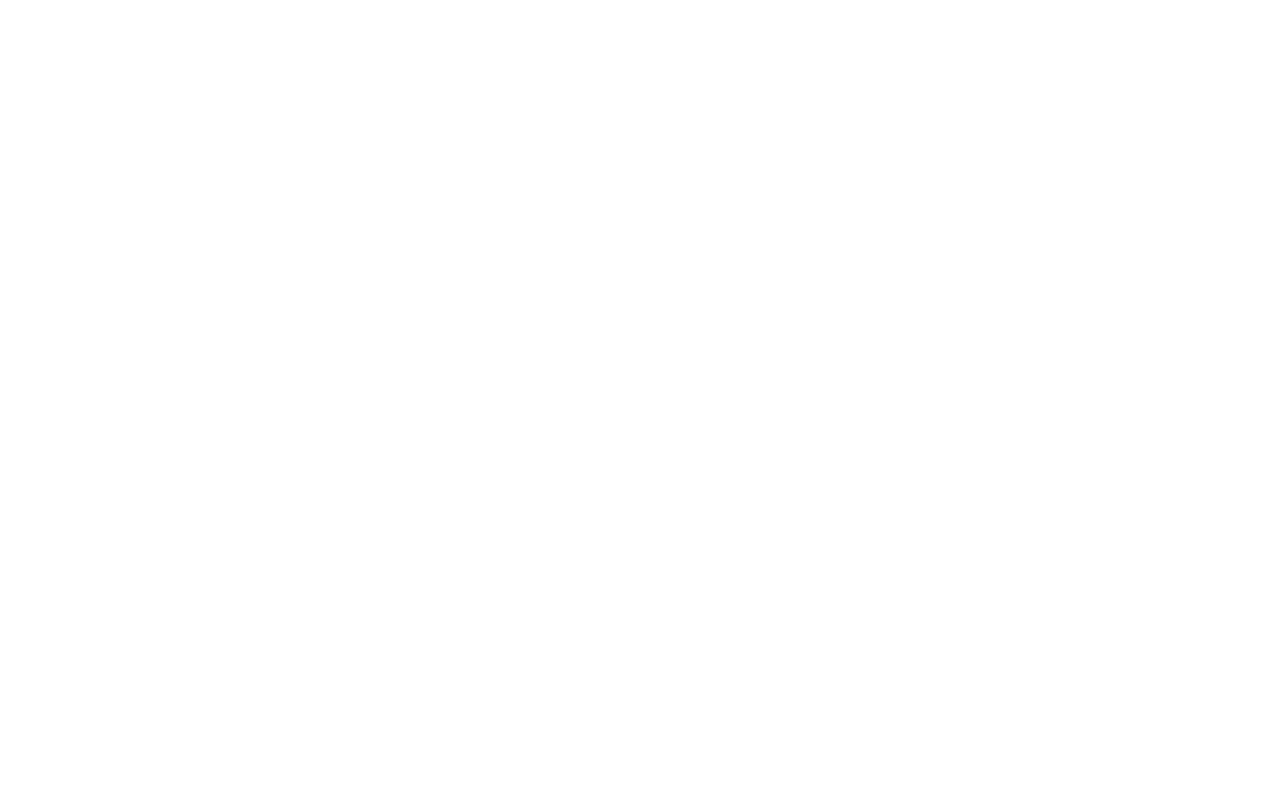
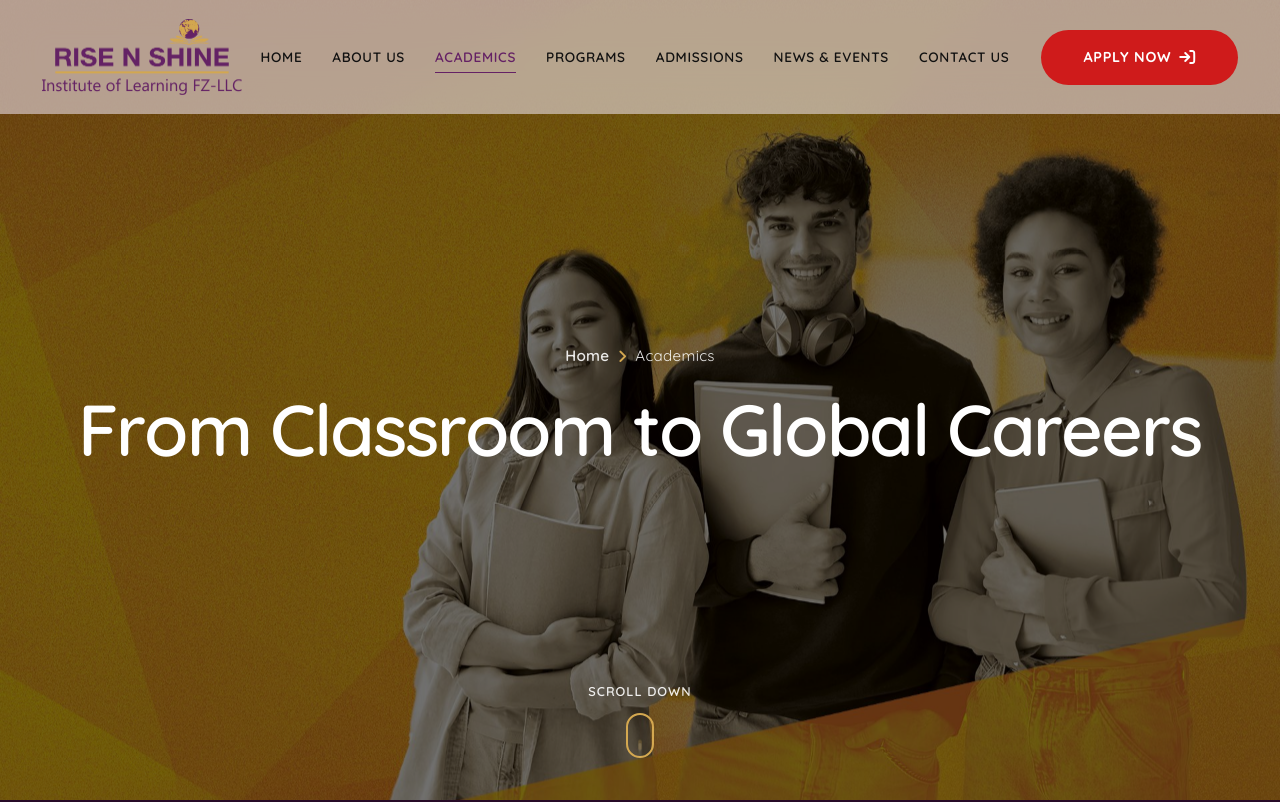
Before and after one commit to thecoderashok/rise-n-shine, a React (Vite) app: page /academics in a window 1280 px wide. Before the commit this address had no page. Shown: the top 802 px of the page. Built offline with nearby package versions, Linux system fonts and the light colour scheme.

Commit message:
updated page

```diff
--- a/src/App.scss
+++ b/src/App.scss
@@ -198,7 +198,7 @@ header {
         width: 100%;
         height: 100%;
         overflow: hidden;
-        border-radius: 14px;
+        border-radius: 18px;
 
         img {
             min-height: 420px;
@@ -2295,7 +2295,7 @@ header {
         position: relative;
         width: 100%;
         height: 100%;
-        border-radius: 20px;
+        border-radius: 18px;
         overflow: hidden;
         background: #362c41;
         min-height: 380px;
@@ -2433,12 +2433,12 @@ header {
     .founder-message-item {
         position: relative;
         background: #ffffff;
-        border-radius: 20px;
+        border-radius: 18px;
         overflow: hidden;
 
         .founder-item-inner {
             .row {
-                align-items: center;
+                // align-items: center;
                 justify-content: space-between;
             }
         }
@@ -2452,11 +2452,11 @@ header {
 
             .founder-media-col {
                 .image-container {
-                    border-radius: 16px 0 0 0;
+                    border-radius: 18px 0 0 0;
                 }
 
                 .info-block {
-                    border-radius: 0 0 0 16px;
+                    border-radius: 0 0 0 18px;
                 }
             }
         }
@@ -2464,18 +2464,20 @@ header {
 
     .founder-media-col {
         position: relative;
+        display: flex;
+        flex-wrap: wrap;
 
         .image-container {
             position: relative;
             width: 100%;
-            aspect-ratio: 1/ 1;
-            border-radius: 0 16px 0 0;
+            border-radius: 0 18px 0 0;
             overflow: hidden;
             background: #f5f2ec;
 
             img {
                 width: 100%;
                 height: 100%;
+                aspect-ratio: 1/ 1;
                 object-fit: cover;
                 object-position: center top;
                 transition: transform 0.6s cubic-bezier(0.16, 1, 0.3, 1);
@@ -2490,8 +2492,9 @@ header {
             }
         }
         .info-block {
+            width: 100%;
             background: var(--color-primary);
-            border-radius: 0 0 14px 0;
+            border-radius: 0 0 18px 0;
             padding: 18px 20px;
             display: flex;
             flex-direction: column;
@@ -2521,6 +2524,9 @@ header {
     .founder-text-col {
         position: relative;
         padding: 50px;
+        display: flex;
+        align-items: center;
+        flex-wrap: wrap;
 
         .content-wrapper {
             position: relative;
@@ -2566,6 +2572,10 @@ header {
         }
     }
 }
+
+
+
+
 
 .contact-map-sec {
     iframe {
--- a/src/AppRoutes.jsx
+++ b/src/AppRoutes.jsx
@@ -5,6 +5,7 @@ import PageWrapper from './components/Route/PageWrapper';
 import Layout from './Layout';
 const Home = lazy(() => import('./Pages/Home/Home'));
 const AboutUs = lazy(() => import('./Pages/AboutUs/AboutUs'));
+const Academics = lazy(() => import('./Pages/Academics/Academics'));
 
 const AppRoutes = () => {
     // const { customPathname } = useCustomRouter();
@@ -18,6 +19,10 @@ const AppRoutes = () => {
         {
             path: "/about-us",
             component: <AboutUs />,
+        },
+        {
+            path: "/academics",
+            component: <Academics />,
         },
     ];
 
--- a/src/Pages/AboutUs/components/FounderMessageSec.jsx
+++ b/src/Pages/AboutUs/components/FounderMessageSec.jsx
@@ -116,12 +116,12 @@ const FounderMessageSec = () => {
                         <div key={index} className={classes("founder-message-item", (index % 2 !== 0) && "reverse-order")}>
                             <ScrollReveal direction="fade-up" offset={40} delay={index * 0.1}>
                                 <div className="founder-item-inner">
-                                    <div className="row align-items-center">
+                                    <div className="row">
                                         <div className="col-lg-4 founder-media-col">
                                             <div className="image-container">
                                                 <Image
                                                     src={`/images/team/${item.image}`}
-                                                    alt={item.title}
+                                                    alt={"Founder Image"}
                                                     width={600}
                                                     height={800}
                                                     loading="lazy"
--- /dev/null
+++ b/src/Pages/Academics/Academics.jsx
@@ -0,0 +1,19 @@
+import PageBannerSec from "../components/PageBannerSec";
+
+const Academics = () => {
+    return (
+        <>
+            <PageBannerSec
+                pageTitle="Academics"
+                title="From Classroom to Global Careers"
+                breadcrumbs={[
+                    { label: "Home", href: "/" },
+                    { label: "Academics" },
+                ]}
+                imageSrc="/images/banner/hero-3.jpg"
+            />
+        </>
+    );
+};
+
+export default Academics;
--- a/src/data/MenuData.jsx
+++ b/src/data/MenuData.jsx
@@ -8,6 +8,10 @@ export const GetHeaderMenu = () => {
         {
             label: "About us",
             path: "/about-us",
+        },
+        {
+            label: "Academics",
+            path: "/academics",
         },
         {
             label: "Programs",
--- a/src/lib/routeConfig.js
+++ b/src/lib/routeConfig.js
@@ -12,6 +12,10 @@ export const pageTransitionConfig = [
         routeTitle: "About us",
     },
     {
+        path: "/academics",
+        routeTitle: "Academics",
+    },
+    {
         path: "*",
     },
 ];
```
